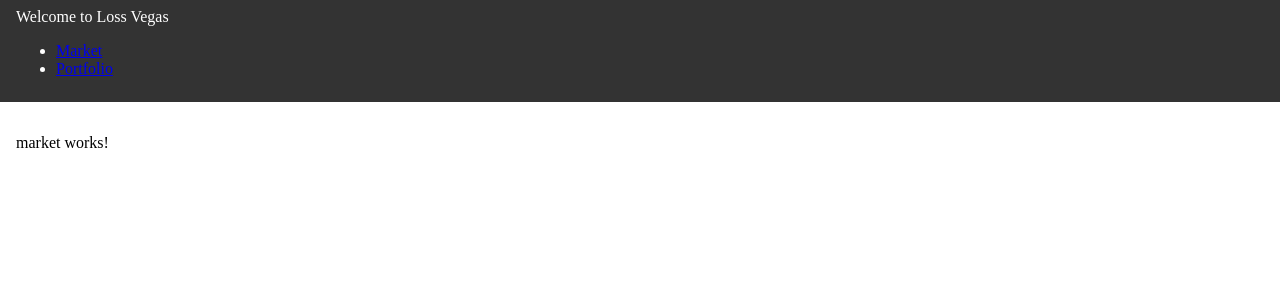
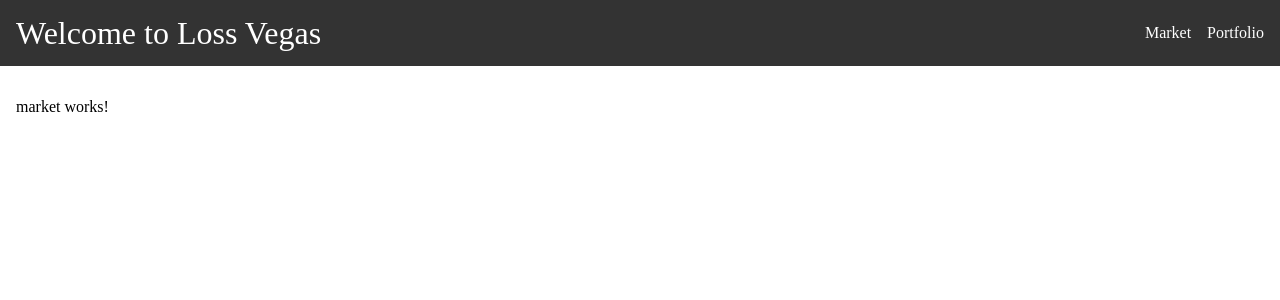
Before and after one commit to bKFolkers/Trading, an Angular app: page /market in a window 1280 px wide. Shown: the top 300 px of the page. Built offline with nearby package versions, Linux system fonts and the light colour scheme.

Commit message:
Created routes for market and portfolio, made service file for market

```diff
--- a/src/app/app.routes.ts
+++ b/src/app/app.routes.ts
@@ -19,5 +19,5 @@ export const routes: Routes = [
         loadComponent: () => {
             return import('./portfolio/portfolio.component').then((m) => m.PortfolioComponent)
         }
-    }
+    },
 ];
--- a/src/app/components/header/header.component.css
+++ b/src/app/components/header/header.component.css
@@ -6,14 +6,41 @@ header {
     color: white;
     align-content: center;
     justify-content: space-between;
+
+
+
+    nav {
+        width: 100%;
+        display: flex;
+        justify-content: space-between;
+        align-items: center;
+
+        .title {
+            cursor: pointer;
+            font-size: 2rem;
+        }
+
+        span {
+            cursor: pointer;
+            color: white;
+            &:hover{
+                color: #777;
+            }
+        }
+
+        ul {
+            list-style: none;
+            display: flex;
+            gap: 16px;
+            li {
+                cursor: pointer;
+                color: white;
+                &:hover{
+                    color: #777;
+                }
+            }
+        }
+    }
+
+
 }
-
-.header-nav h1 {
-    font-size: 2rem;
-    margin: 0;
-}
-
-.header-nav p {
-    font-size: 1rem;
-    margin: 4px 0 0 0;
-}
--- a/src/app/components/header/header.component.html
+++ b/src/app/components/header/header.component.html
@@ -1,9 +1,9 @@
 <header>
     <nav class="header-nav">
-        <span routerLink="/">{{ title() }}</span>
+        <span routerLink="/" class="title">{{ title() }}</span>
         <ul>
-            <li><a routerLink="/market">Market</a></li>
-            <li><a routerLink="/portfolio">Portfolio</a></li>
+            <li routerLink="/market">Market</li>
+            <li routerLink="/portfolio">Portfolio</li>
         </ul>
     </nav>
 </header>
--- /dev/null
+++ b/src/app/components/market-item/market-item.component.html
@@ -0,0 +1 @@
+<p>market-item works!</p>
```
Also changed, not shown: src/app/components/market-item/market-item.component.ts (added, +11 -0 lines), src/app/services/market.service.ts (added, +9 -0 lines), src/app/components/market-item/market-item.component.css (added), 2 other files (tests, documents, lock files or other folders).
